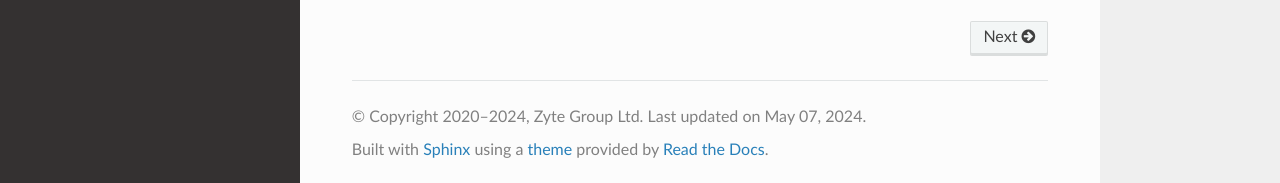
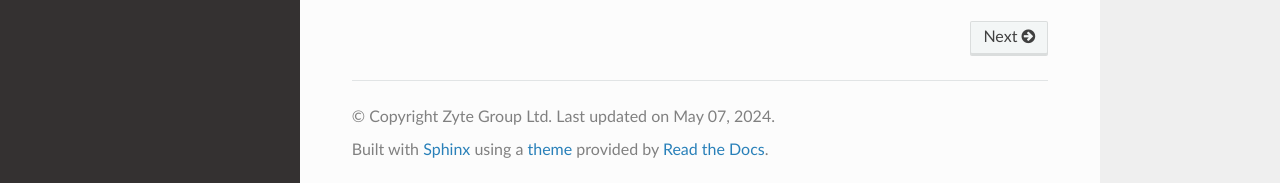
Before and after one commit to scrapy/itemloaders, a Sphinx documentation site: the page built from docs/index.rst, in a window 1280 px wide and 900 px high, scrolled down 1710 px. Shown: the part 714-897 px from the top of the window. Built offline with Sphinx 7.4.7 and the Read the Docs theme 2.0.0, drawn with Linux system fonts in a browser that asks for light colours.

Commit message:
Remove the auto-generated copyright years from the docs footer. (#82)

```diff
--- a/docs/conf.py
+++ b/docs/conf.py
@@ -12,7 +12,6 @@
 # serve to show the default.
 
 import sys
-from datetime import datetime
 from os import path
 
 import sphinx_rtd_theme
@@ -50,7 +49,7 @@ master_doc = "index"
 
 # General information about the project.
 project = "itemloaders"
-copyright = "2020–{}, Zyte Group Ltd".format(datetime.now().year)
+copyright = "Zyte Group Ltd"
 
 # The version info for the project you're documenting, acts as replacement for
 # |version| and |release|, also used in various other places throughout the
```
